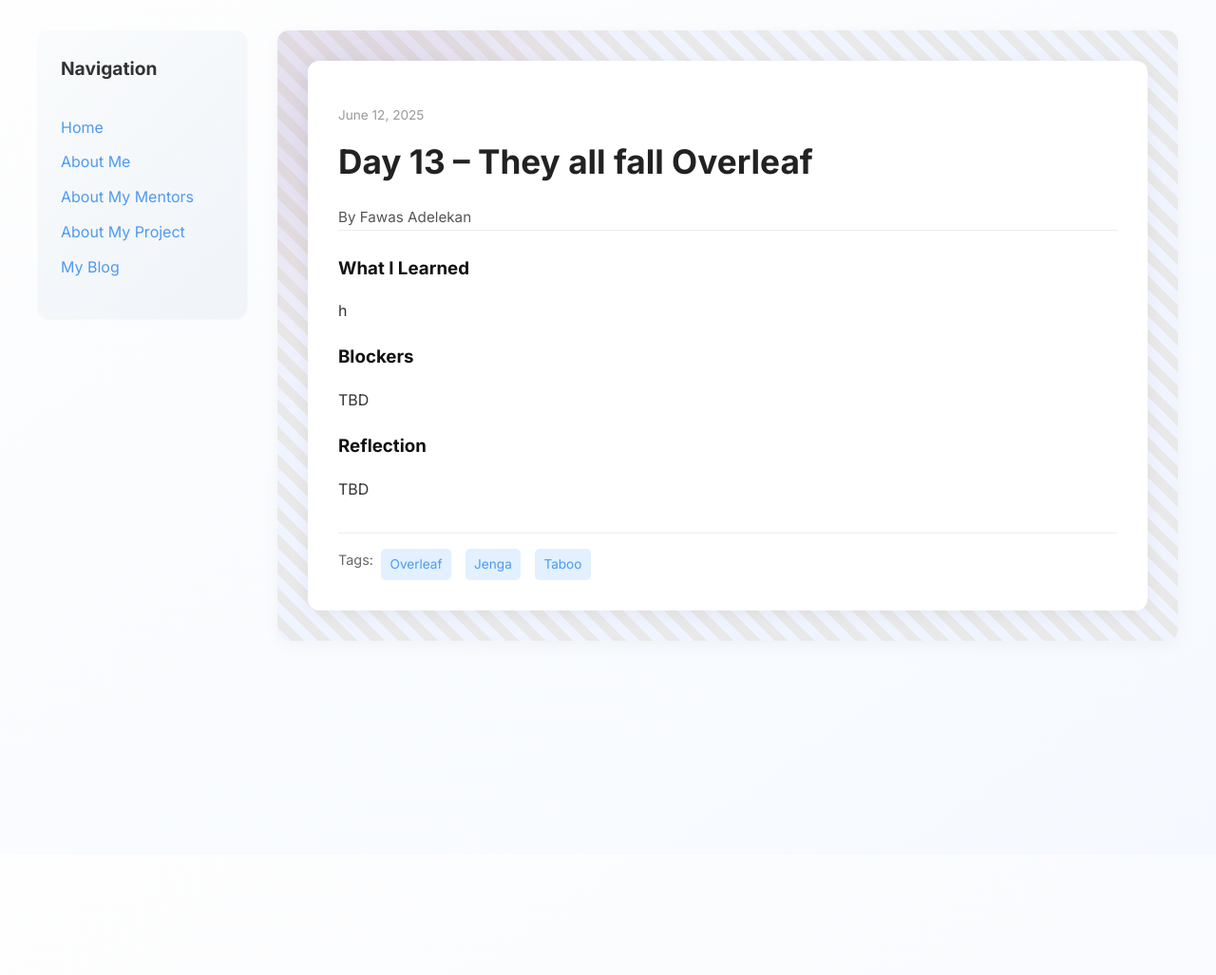
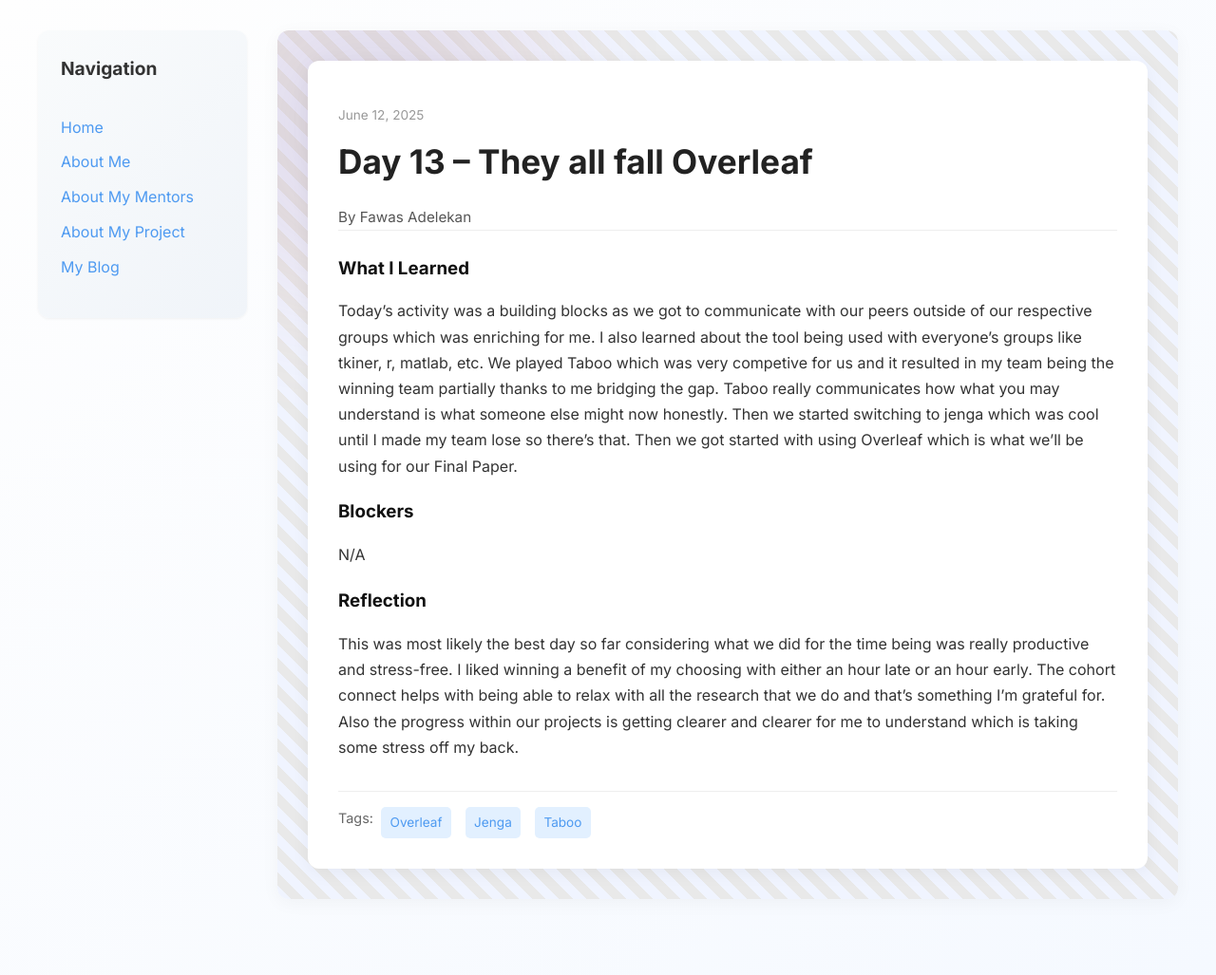
Before and after one commit to ForrestAj/ForrestAj.github.io, a Jekyll site: the page built from _posts/2025-06-12-day-13.md, in a window 1280 px wide. Shown: the whole page at 95% size. Built offline with Jekyll 4.4.1, drawn with Linux system fonts in a browser that asks for light colours; before the commit the page ends 900 px from its top, so only the background shows below that.

Commit message:
Update 2025-06-12-day-13.md

```diff
--- a/_posts/2025-06-12-day-13.md
+++ b/_posts/2025-06-12-day-13.md
@@ -7,13 +7,13 @@
 tags: ["Overleaf","Jenga","Taboo"]
 
 what_i_learned: |
-  h
+  Today's activity was a building blocks as we got to communicate with our peers outside of our respective groups which was enriching for me. I also learned about the tool being used with everyone's groups like tkiner, r, matlab, etc. We played Taboo which was very competive for us and it resulted in my team being the winning team partially thanks to me bridging the gap. Taboo really communicates how what you may understand is what someone else might now honestly. Then we started switching to jenga which was cool until I made my team lose so there's that. Then we got started with using Overleaf which is what we'll be using for our Final Paper.
 
 
 
 blockers: |
-  TBD
+  N/A
 
 reflection: |
-  TBD
+  This was most likely the best day so far considering what we did for the time being was really productive and stress-free. I liked winning a benefit of my choosing with either an hour late or an hour early. The cohort connect helps with being able to relax with all the research that we do and that's something I'm grateful for. Also the progress within our projects is getting clearer and clearer for me to understand which is taking some stress off my back.
 ---
```
